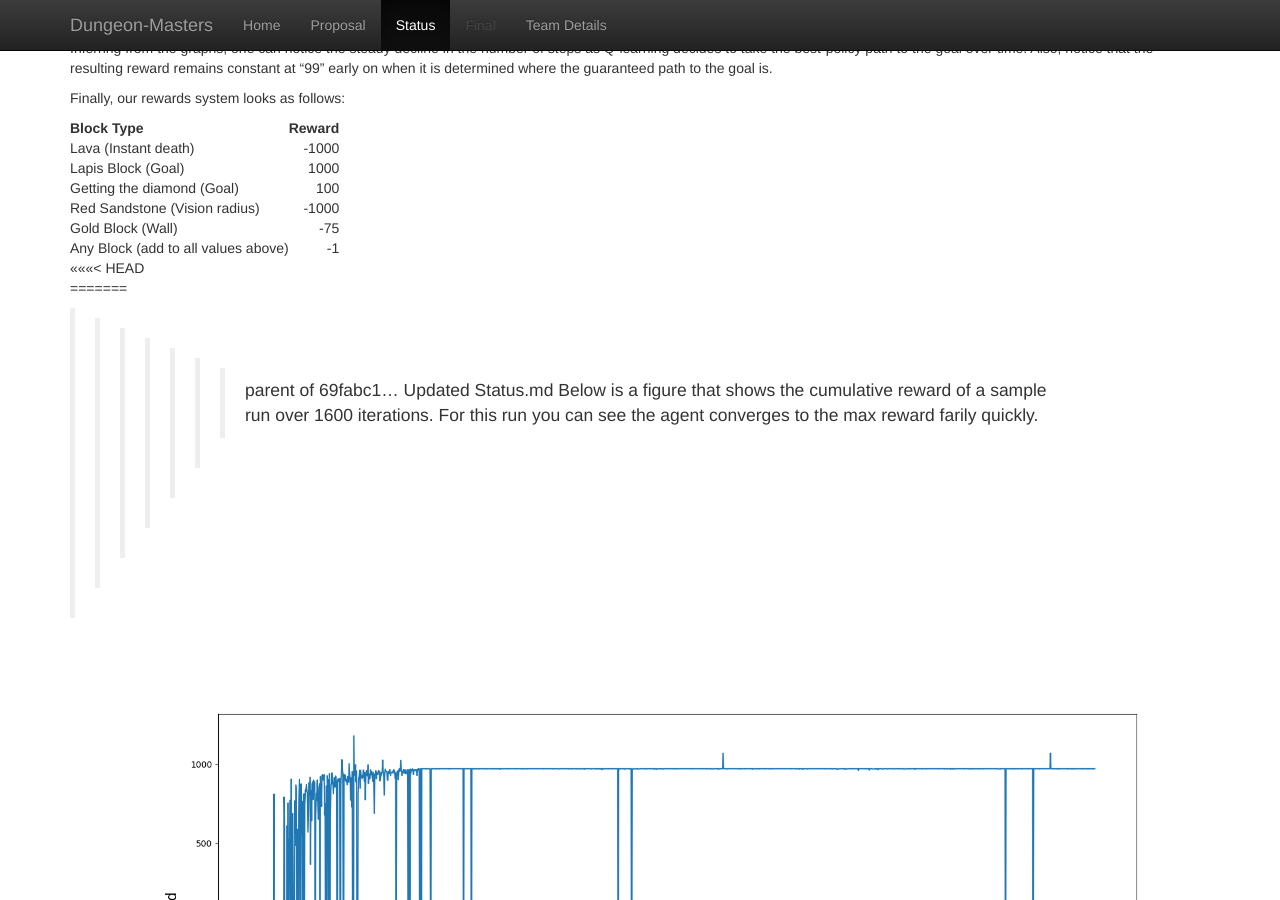
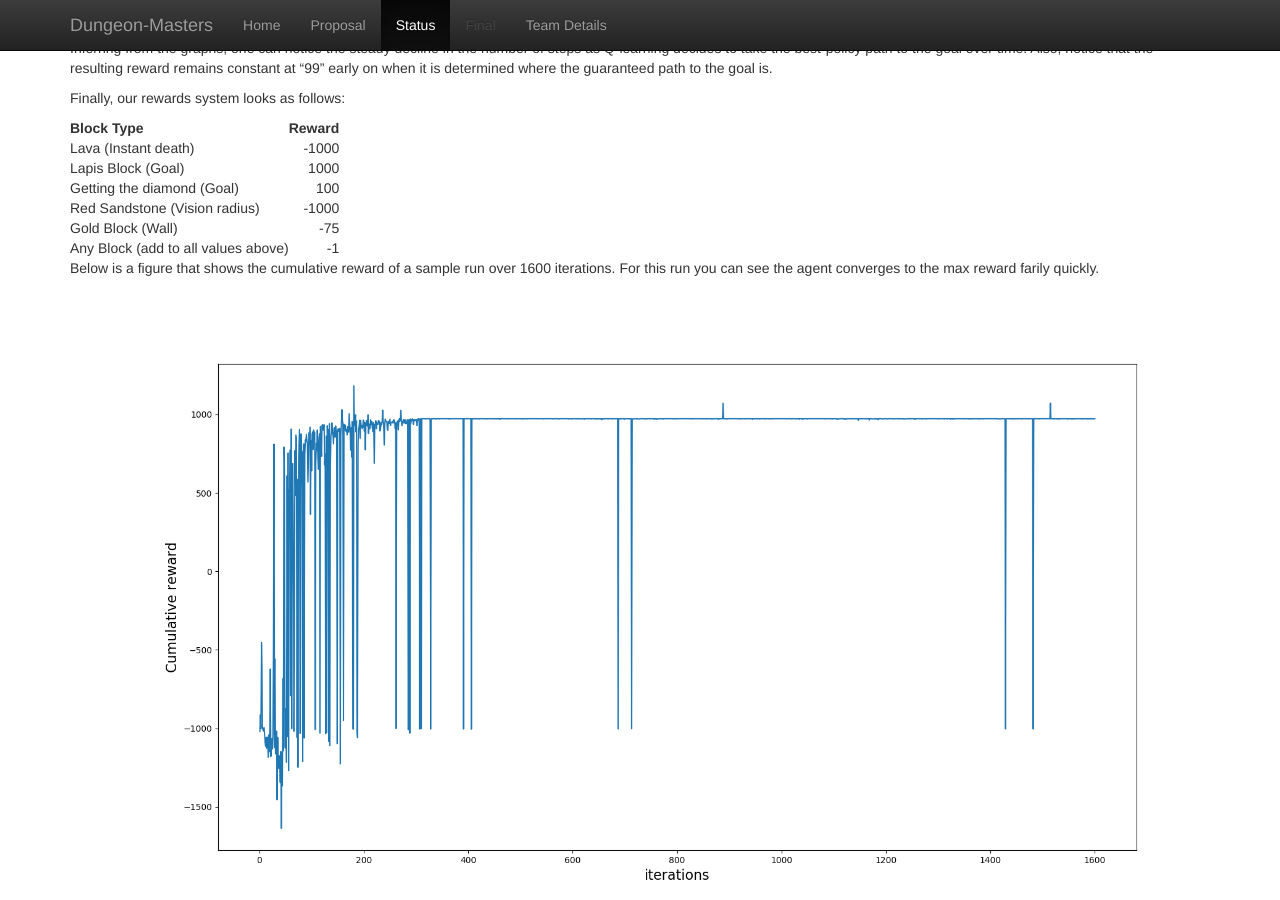
Before and after one commit to dannym08/Dungeon-Masters, a Jekyll site: the page built from docs/status.md, in a window 1280 px wide and 900 px high, scrolled down 1891 px. Built offline with Jekyll 4.4.1, drawn with Linux system fonts in a browser that asks for light colours.

Commit message:
Fixed spaces
Markdown is not generating tables correctly for some reason. This is a temporary work around

```diff
--- a/docs/status.md
+++ b/docs/status.md
@@ -51,12 +51,10 @@ Finally, our rewards system looks as follows:
 | Gold Block (Wall) | -75 |
 | Any Block (add to all values above) | -1 |
 
-<<<<<<< HEAD
-<br/>
-=======
 
 
->>>>>>> parent of 69fabc1... Updated Status.md
+
+
 Below is a figure that shows the cumulative reward of a sample run over 1600 iterations. For this run you can see the agent converges to the max reward farily quickly.
 
 <img src="images/Runs/Run2/Reward_graph.png" alt="Cumulative Rewards" width="100%" />
```
